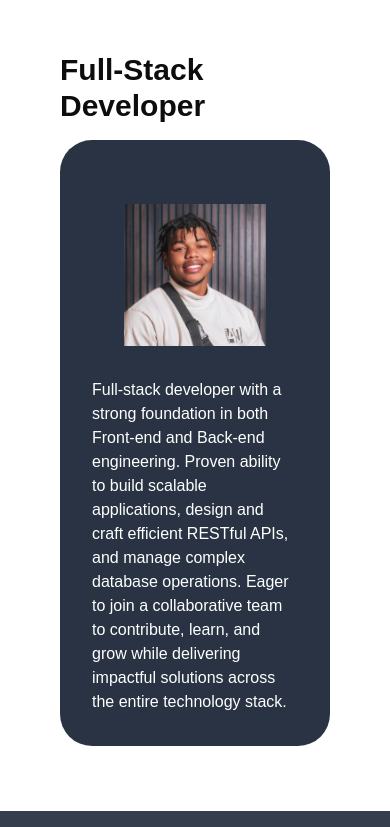
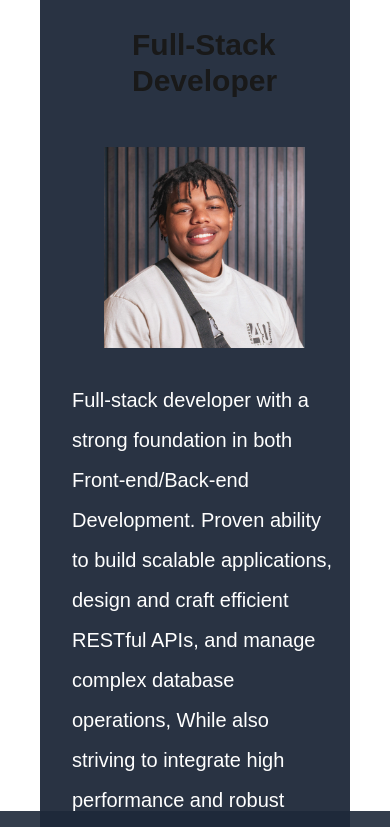
Before and after one commit to IsaacTheEddy/portflio_website, a Next.js app: page /portfolio in a window 390 px wide. Shown: the part 877-1704 px from the top of the page. Built offline with nearby package versions, Linux system fonts and the light colour scheme.

Commit message:
Ok we have fixed the bugs with the portfoilio. It is now completly responsive, does not stretch into the portfolio section and has better spacing for the About me section.

```diff
--- a/app/portfolio/page.tsx
+++ b/app/portfolio/page.tsx
@@ -48,12 +48,15 @@ export default function Home() {
       </div>
       {/* Who Section */}
       <ContentSection title="Full-Stack Developer" imageUrl={IsaacPic.src}>
-        Full-stack developer with a strong foundation in both Front-end and
-        Back-end engineering. Proven ability to build scalable applications,
-        design and craft efficient RESTful APIs, and manage complex database
-        operations. Eager to join a collaborative team to contribute, learn, and
-        grow while delivering impactful solutions across the entire technology
-        stack.
+        Full-stack developer with a strong foundation in both Front-end/Back-end
+        Development. Proven ability to build scalable applications, design and
+        craft efficient RESTful APIs, and manage complex database operations,
+        While also striving to integrate high performance and robust codebases.
+        Eager to join a collaborative team to contribute and solve issues to
+        make a more productive and efficient product. Seeking a collaborative
+        environment to contribute expertise in problem-solving, thereby
+        fostering a more productive and efficient product.e delivering impactful
+        solutions across the entire technology stack.
       </ContentSection>
       {/* Certifications and Diplomas */}
       <section id="CertsAndDips"></section>
--- a/components/ContentSection.tsx
+++ b/components/ContentSection.tsx
@@ -16,23 +16,30 @@ export default function ContentSection({
   const flexDirection = reverse ? "flex-row-reverse" : "flex-row";
 
   return (
-    <section className="flex h-screen items-center justify-center w-full ">
-      <div>
+    <section className=" h-screen ">
+      <div className="grid grid-col-1 md:mx-25 lg:mx-75 mx-10 opacity-95 px-8 py-10 bg-gray-800 rounded-4xl md: ">
         <h2 className="mt-5 mx-15 text-3xl font-bold mb-4 ">{title}</h2>
-        <div
-          className={`flex flex-col md:flex md:flex-row items-center justify-center mx-15 md:gap-50  opacity-95 bg-gray-800 rounded-4xl`}
-        >
-          <div className="flex md:flex-row flex-col md:w-1/2 p-8 md:gap-x-10 rounded-2xl text-white">
+        <div className="grid md:grid-cols-2 place-items-start md:rounded-2xl text-white">
+          <Image
+            src={imageUrl}
+            alt={title}
+            width={400}
+            height={500}
+            className="rounded-3xl p-8 "
+          />
+          <p className="text-xl/loose">{children}</p>
+        </div>
+        {/* <div className="md: md:w-1/2 p-8 md:gap-x-10 rounded-2xl text-white">
+          <h2 className="mt-5 mx-15 text-3xl font-bold mb-4 ">{title}</h2>
           <Image
             src={imageUrl}
             alt={title}
             width={500}
             height={500}
-              className="rounded-3xl p-8 flex items-center justify-center"
+            className="rounded-3xl p-8 "
           />
           <p>{children}</p>
-          </div>
-        </div>
+        </div> */}
       </div>
     </section>
   );
```
Lines whose indentation alone changed are shown as unchanged.
